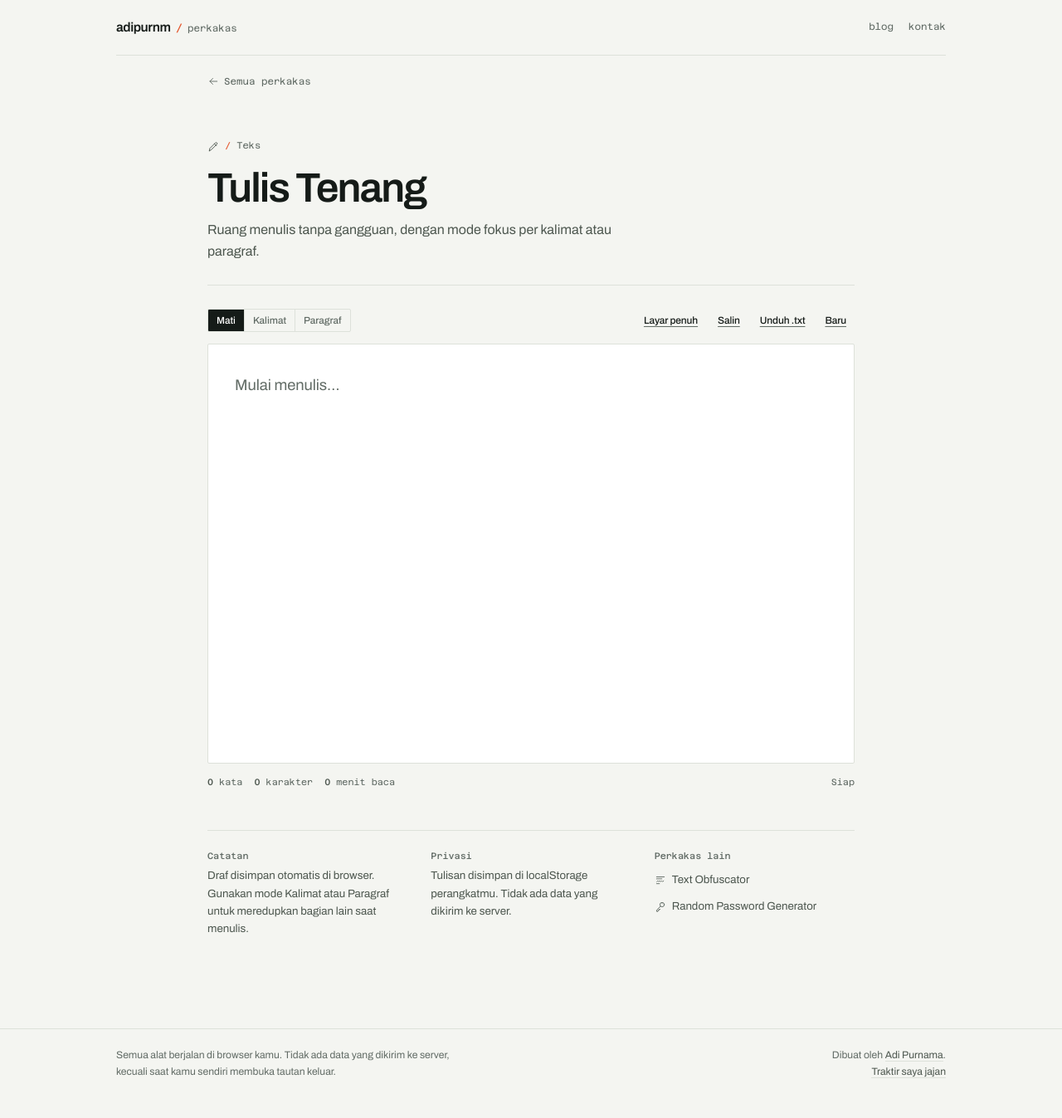
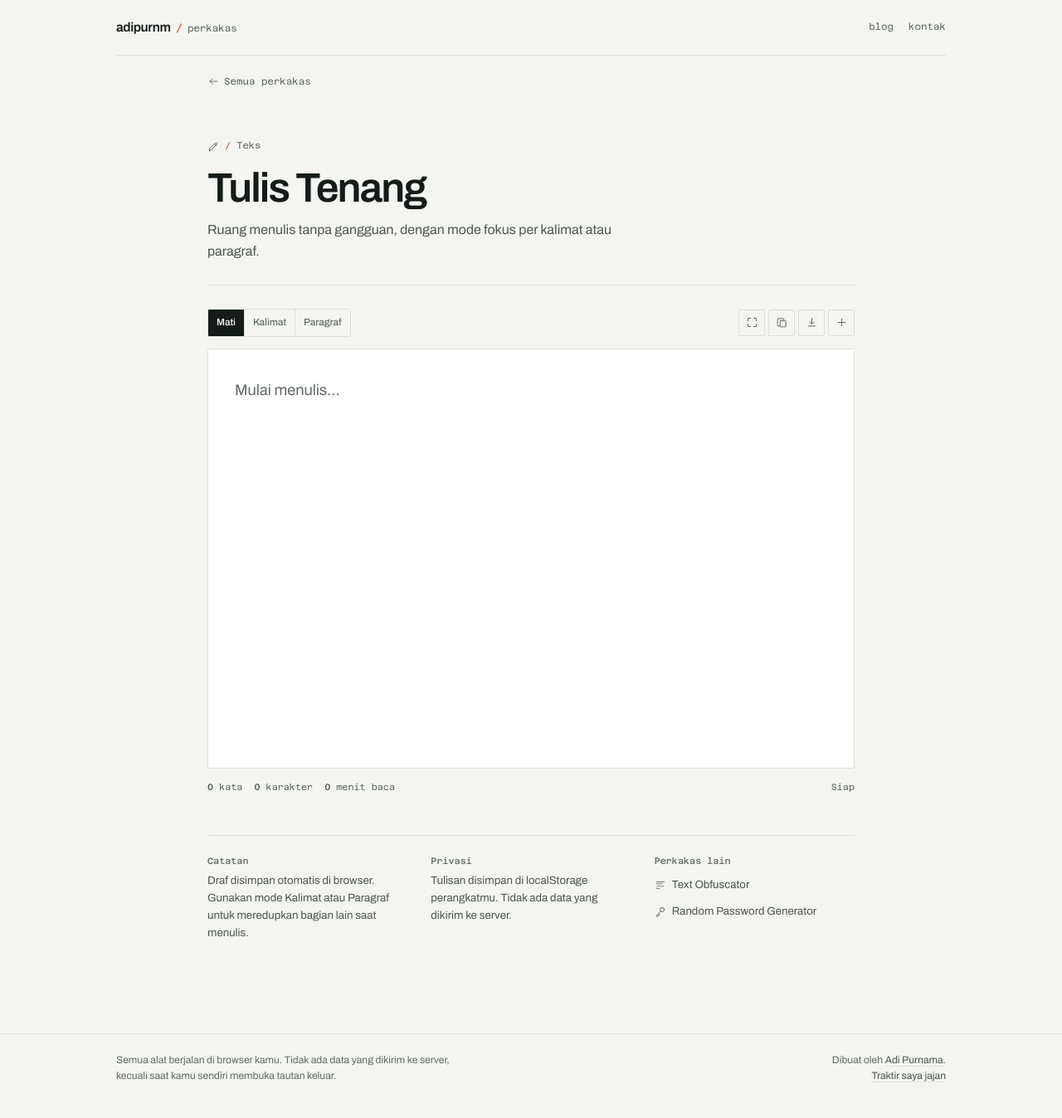
Before and after one commit to adiprnm/web-tools, a Jekyll site: the page built from tulis-tenang/index.html, in a window 1280 px wide. Shown: the whole page at 83% size. Built offline with Jekyll 4.4.1, drawn with Linux system fonts in a browser that asks for light colours.

Commit message:
Use icon actions in Tulis Tenang toolbar

```diff
--- a/_includes/icon-sprite.html
+++ b/_includes/icon-sprite.html
@@ -82,4 +82,10 @@
     <rect x="5" y="10" width="14" height="10" rx="1"/>
     <path d="M8.5 10V7.5a3.5 3.5 0 0 1 7 0V10"/>
   </symbol>
+  <symbol id="i-fullscreen" viewBox="0 0 24 24" fill="none" stroke="currentColor" stroke-width="1.6" stroke-linecap="round" stroke-linejoin="round">
+    <path d="M4 9V4h5M15 4h5v5M20 15v5h-5M9 20H4v-5"/>
+  </symbol>
+  <symbol id="i-fullscreen-exit" viewBox="0 0 24 24" fill="none" stroke="currentColor" stroke-width="1.6" stroke-linecap="round" stroke-linejoin="round">
+    <path d="M9 4v5H4M15 4v5h5M20 15h-5v5M4 15h5v5"/>
+  </symbol>
 </svg>
--- a/assets/css/main.css
+++ b/assets/css/main.css
@@ -1507,7 +1507,10 @@ textarea.input--mono {
 }
 
 .seg {
-  padding: 5px 10px;
+  display: inline-flex;
+  align-items: center;
+  min-height: 32px;
+  padding: 0 10px;
   font-size: 0.74rem;
   font-weight: 500;
   line-height: 1.4;
@@ -1535,6 +1538,7 @@ textarea.input--mono {
   display: flex;
   flex-wrap: wrap;
   gap: 4px;
+  margin-left: auto;
 }
 
 .writing-stage {
@@ -1781,11 +1785,6 @@ body.is-zen #writing-room {
     justify-content: flex-start;
   }
 
-  .writing-toolbar {
-    flex-direction: column;
-    align-items: flex-start;
-  }
-
   .writing-area,
   .writing-mirror {
     padding: 18px;
--- a/tulis-tenang/index.html
+++ b/tulis-tenang/index.html
@@ -12,11 +12,19 @@ description: Ruang menulis tanpa gangguan, dengan mode fokus per kalimat atau pa
         <button type="button" class="seg" data-focus="sentence" aria-pressed="false">Kalimat</button>
         <button type="button" class="seg" data-focus="paragraph" aria-pressed="false">Paragraf</button>
       </div>
-      <div class="writing-actions">
-        <button type="button" class="btn btn--quiet btn--small" id="writing-fullscreen">Layar penuh</button>
-        <button type="button" class="btn btn--quiet btn--small" id="writing-copy">Salin</button>
-        <button type="button" class="btn btn--quiet btn--small" id="writing-download">Unduh .txt</button>
-        <button type="button" class="btn btn--quiet btn--small" id="writing-new">Baru</button>
+      <div class="writing-actions" role="group" aria-label="Aksi tulisan">
+        <button type="button" class="icon-btn" id="writing-fullscreen" aria-label="Layar penuh" title="Layar penuh">
+          <svg class="icon" aria-hidden="true"><use href="#i-fullscreen"></use></svg>
+        </button>
+        <button type="button" class="icon-btn" id="writing-copy" aria-label="Salin tulisan" title="Salin tulisan">
+          <svg class="icon" aria-hidden="true"><use href="#i-copy"></use></svg>
+        </button>
+        <button type="button" class="icon-btn" id="writing-download" aria-label="Unduh sebagai .txt" title="Unduh .txt">
+          <svg class="icon" aria-hidden="true"><use href="#i-download"></use></svg>
+        </button>
+        <button type="button" class="icon-btn" id="writing-new" aria-label="Dokumen baru" title="Dokumen baru">
+          <svg class="icon" aria-hidden="true"><use href="#i-plus"></use></svg>
+        </button>
       </div>
     </div>
 
--- a/tulis-tenang/main.js
+++ b/tulis-tenang/main.js
@@ -265,7 +265,13 @@
     }
 
     function updateFullscreenButton() {
-      fullscreenButton.textContent = isFullscreen() ? "Keluar layar penuh" : "Layar penuh";
+      var active = isFullscreen();
+      var label = active ? "Keluar layar penuh" : "Layar penuh";
+      var iconUse = fullscreenButton.querySelector("use");
+
+      fullscreenButton.setAttribute("aria-label", label);
+      fullscreenButton.setAttribute("title", label);
+      if (iconUse) iconUse.setAttribute("href", active ? "#i-fullscreen-exit" : "#i-fullscreen");
     }
 
     function fallbackZen(enabled) {
```
